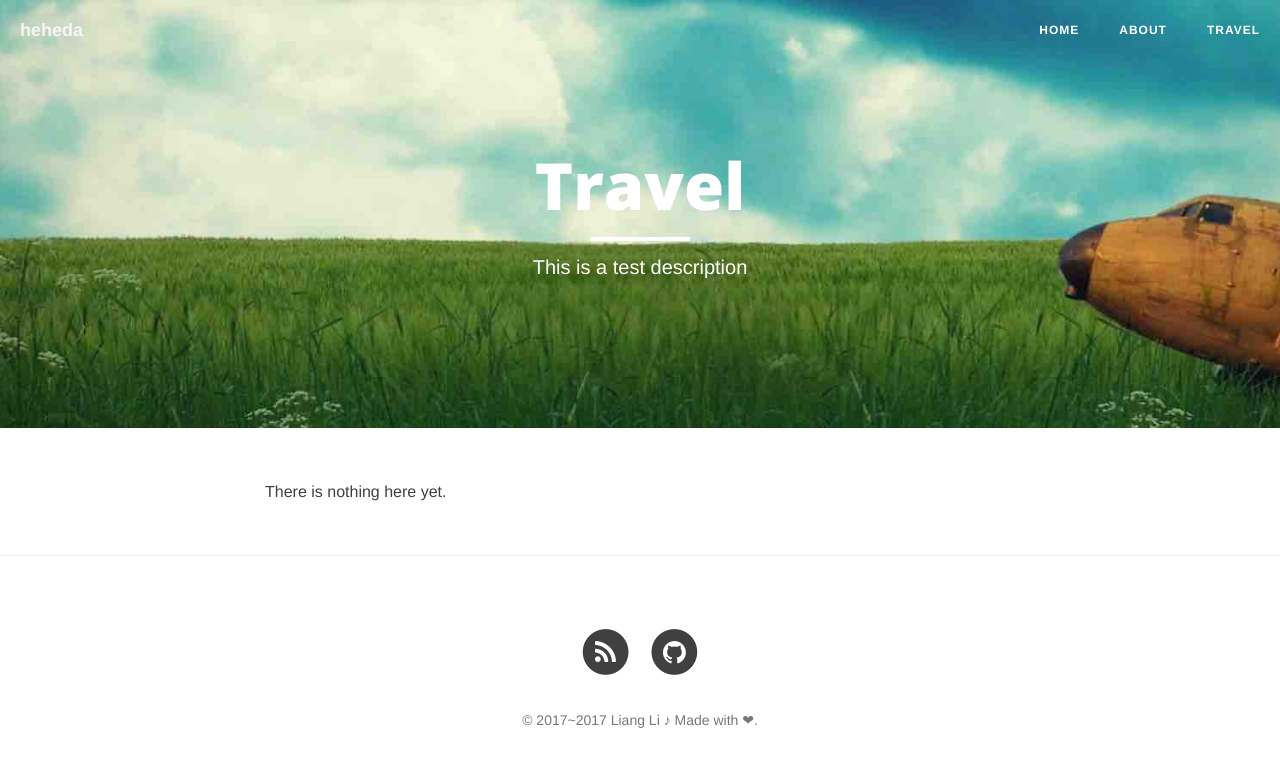
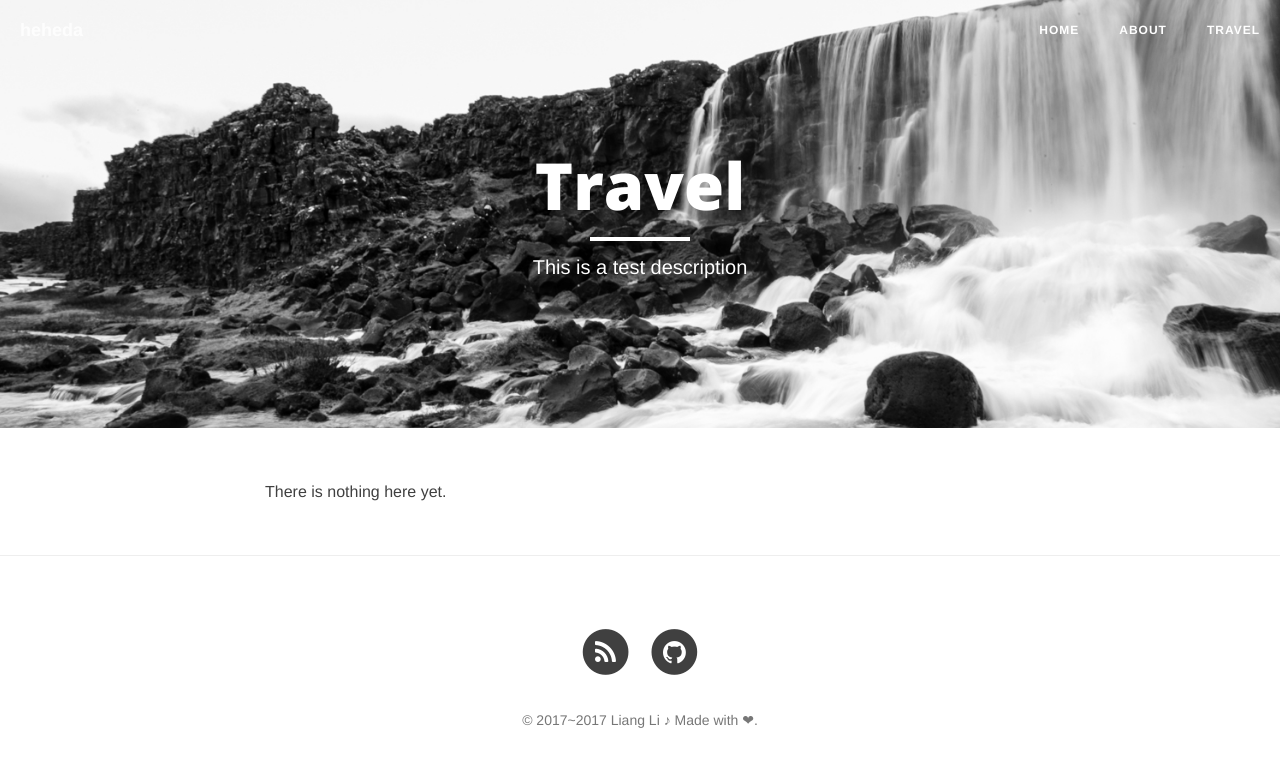
Before and after one commit to liangli2718/liangli2718.github.io, a Jekyll site: the page built from Travel.md, in a window 1280 px wide. Shown: the top 767 px of the page. Built offline with Jekyll 4.4.1, drawn with Linux system fonts in a browser that asks for light colours; nearby versions of some CDN libraries.

Commit message:
changed image for about and travel page:

```diff
--- a/Travel.md
+++ b/Travel.md
@@ -2,7 +2,7 @@
 layout: page
 title: "Travel"
 description: "This is a test description"
-header-img: "img/plane2.jpg"
+header-img: "img/travel.jpg"
 ---
 
 
```
Also changed, not shown: About.md (+1 -1 lines), img/about.jpg (added), img/travel.jpg (added).
